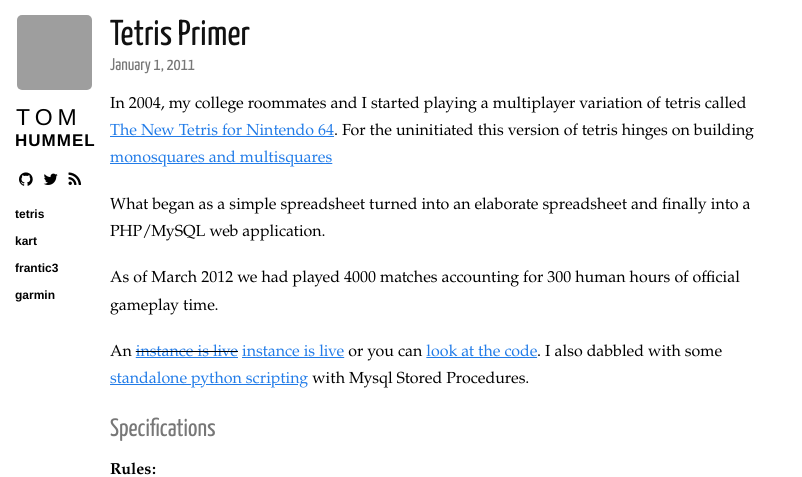
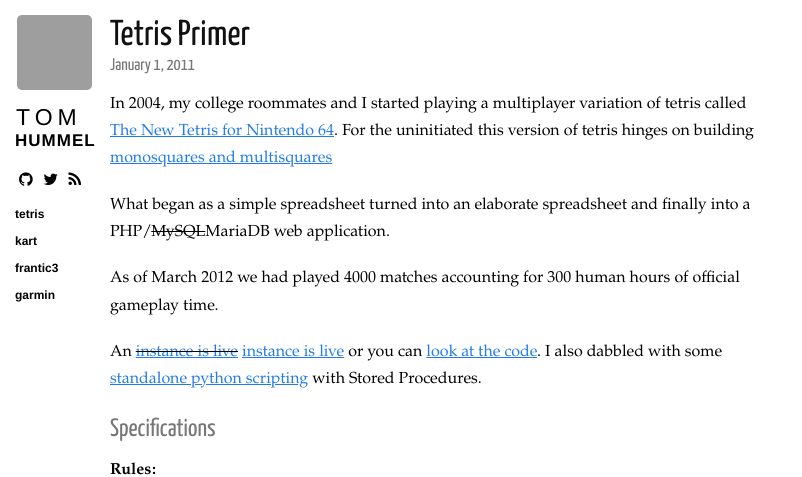
Before and after one commit to tphummel/blog, a Jekyll site: the page built from _posts/2011-01-01-tetris-primer.md, in a window 1280 px wide and 900 px high, cut to the strip 0-477 px from the top of the window. Shown: the whole strip, without its empty margins (0-802 px from the left). Built offline with Jekyll 4.4.1, drawn with Linux system fonts in a browser that asks for light colours; nearby versions of some CDN libraries; Markdown is read by kramdown in place of the engine named in the settings; comment, search, counter and statistics services are not loaded; grey boxes are pictures that could not be loaded.

Commit message:
tetris-primer: tweaked for mysql -> maria

```diff
--- a/_posts/2011-01-01-tetris-primer.md
+++ b/_posts/2011-01-01-tetris-primer.md
@@ -6,11 +6,11 @@
 
 In 2004, my college roommates and I started playing a multiplayer variation of tetris called [The New Tetris for Nintendo 64][0]. For the uninitiated this version of tetris hinges on building [monosquares and multisquares][4]
 
-What began as a simple spreadsheet turned into an elaborate spreadsheet and finally into a PHP/MySQL web application.
+What began as a simple spreadsheet turned into an elaborate spreadsheet and finally into a PHP/<del>MySQL</del>MariaDB web application.
 
 As of March 2012 we had played 4000 matches accounting for 300 human hours of official gameplay time.
 
-An <del>[instance is live][1]</del> [instance is live][5] or you can [look at the code][2]. I also dabbled with some [standalone python scripting][3] with Mysql Stored Procedures.
+An <del>[instance is live][1]</del> [instance is live][5] or you can [look at the code][2]. I also dabbled with some [standalone python scripting][3] with Stored Procedures.
 
 ### Specifications
 
```
